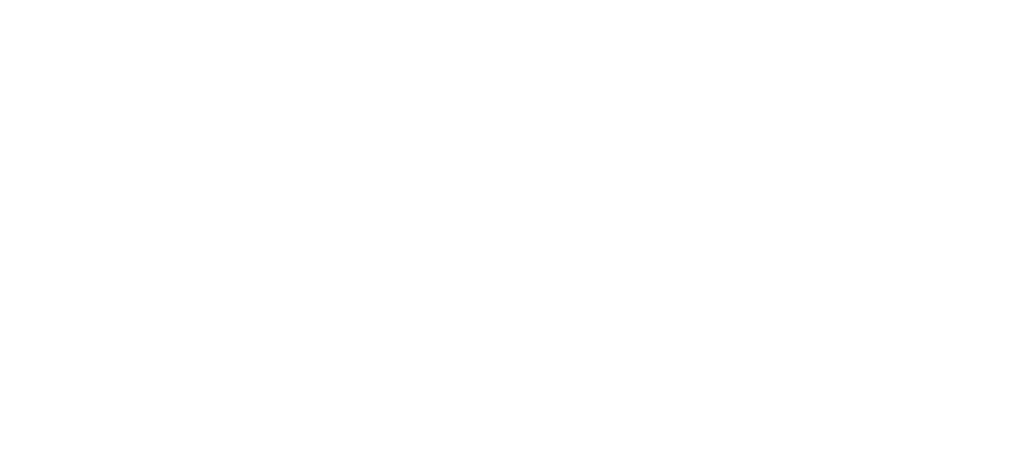
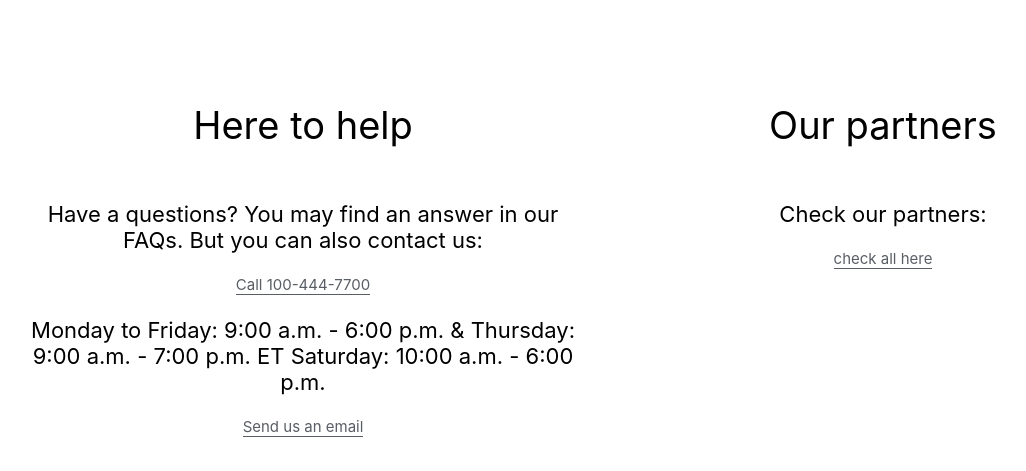
Before and after one commit to Porok-i-pokhot/diamond-fashion, a React (Create React App) app: page / in a window 1280 px wide. Shown: the part 6922-7393 px from the top of the page, without its empty margins (47-1073 px from the left). Before the commit the page ends 6992 px from the top, so only its background shows below. Built offline with nearby package versions, Linux system fonts and the light colour scheme.

Commit message:
added PreFooter component

```diff
--- /dev/null
+++ b/src/blocks/pre-footer/__block/pre-footer__block.css
@@ -0,0 +1,11 @@
+.pre-footer__block {
+    width: 554px;
+    font-size: 15px;
+    display: flex;
+    align-items: center;
+    flex-direction: column;
+}
+
+.pre-footer__block:first-child {
+    margin-right: 26px;
+}
--- /dev/null
+++ b/src/blocks/pre-footer/__container/pre-footer__container.css
@@ -0,0 +1,5 @@
+.pre-footer__container {
+    display: flex;
+    margin: 0 auto 130px;
+    justify-content: center;
+}
--- /dev/null
+++ b/src/blocks/pre-footer/__info/pre-footer__info.css
@@ -0,0 +1,4 @@
+.pre-footer__info {
+    font-size: 22px;
+    text-align: center;
+}
--- /dev/null
+++ b/src/blocks/pre-footer/__link/pre-footer__link.css
@@ -0,0 +1,6 @@
+.pre-footer__link {
+    text-decoration: none;
+    color: #595E65;
+    border-bottom: 1px solid;
+    text-align: center;
+}
--- /dev/null
+++ b/src/blocks/pre-footer/__title/pre-footer__title.css
@@ -0,0 +1,5 @@
+.pre-footer__title {
+    font-size: 38px;
+    font-weight: 400;
+    text-align: center;
+}
--- /dev/null
+++ b/src/blocks/pre-footer/pre-footer.css
@@ -0,0 +1,9 @@
+@import url(./__title/pre-footer__title.css);
+@import url(./__info/pre-footer__info.css);
+@import url(./__link/pre-footer__link.css);
+@import url(./__container/pre-footer__container.css);
+@import url(./__block/pre-footer__block.css);
+
+.pre-footer {
+
+}
--- a/src/components/Main.js
+++ b/src/components/Main.js
@@ -4,6 +4,7 @@
 import {Cards8} from "./Cards8";
 import {Cards5} from "./Cards5";
 import Card1Layout from "./Card1Layout";
+import PreFooter from "./PreFooter";
 
 function Main({cards8, cardsPlants, cardsShoes}) {
 
@@ -47,6 +48,7 @@
                       They are awesome"
                 link="Tear and create"/>
             <Card1Layout link={'https://en.freejpg.com.ar/asset/900/bd/bd76/F100011451.jpg'} />
+            <PreFooter/>
         </>
     )
 }
--- a/src/components/PreFooter.js
+++ b/src/components/PreFooter.js
@@ -0,0 +1,24 @@
+import React from 'react';
+import { Link } from "react-router-dom";
+
+function PreFooter() {
+    return(
+        <div className="pre-footer__container">
+            <div className="pre-footer__block">
+                <h2 className="pre-footer__title">Here to help</h2>
+                <p className="pre-footer__info">Have a questions? You may find an answer in our FAQs. But you can also contact us:</p>
+                <Link to="/call" className="pre-footer__link" >Call 100-444-7700</Link>
+                <p className="pre-footer__info">Monday to Friday: 9:00 a.m. - 6:00 p.m. & Thursday: 9:00 a.m.
+                    - 7:00 p.m. ET Saturday: 10:00 a.m. - 6:00 p.m.</p>
+                <Link to="/email" className="pre-footer__link" >Send us an email</Link>
+            </div>
+            <div className="pre-footer__block">
+                <h2 className="pre-footer__title">Our partners</h2>
+                <p className="pre-footer__info">Check our partners:</p>
+                <Link to="/partners" className="pre-footer__link">check all here</Link>
+            </div>
+        </div>
+    )
+}
+
+export default PreFooter;
--- a/src/index.css
+++ b/src/index.css
@@ -10,6 +10,7 @@
 @import url(./blocks/card-5-layout/card-5-layout.css);
 @import url(./blocks/images5-layout/images5-layout.css);
 @import url(./blocks/card-1-layout/card-1-layout.css);
+@import url(./blocks/pre-footer/pre-footer.css);
 
 body {
   margin: 0;
```
